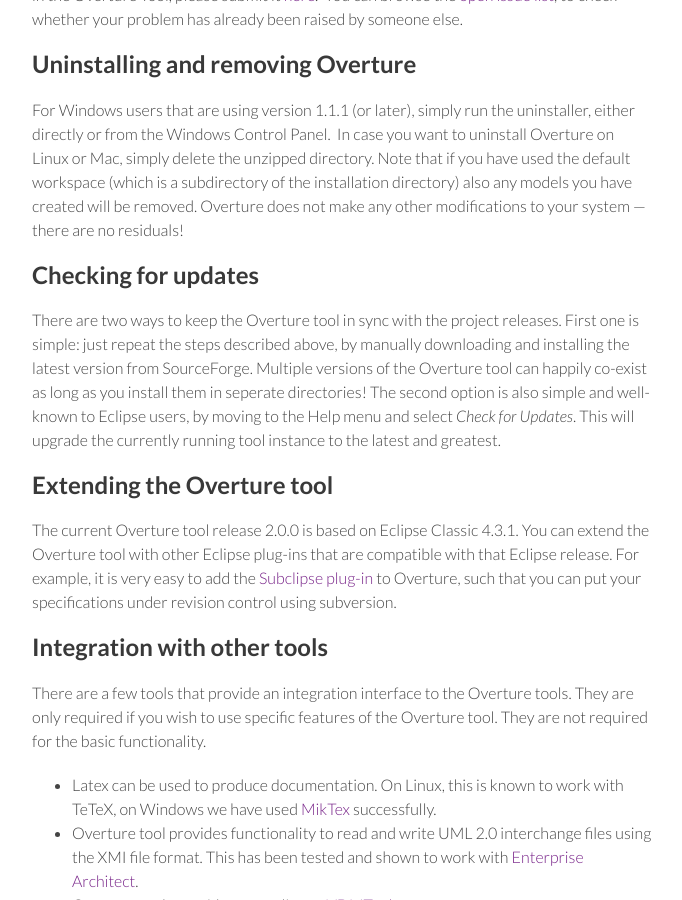
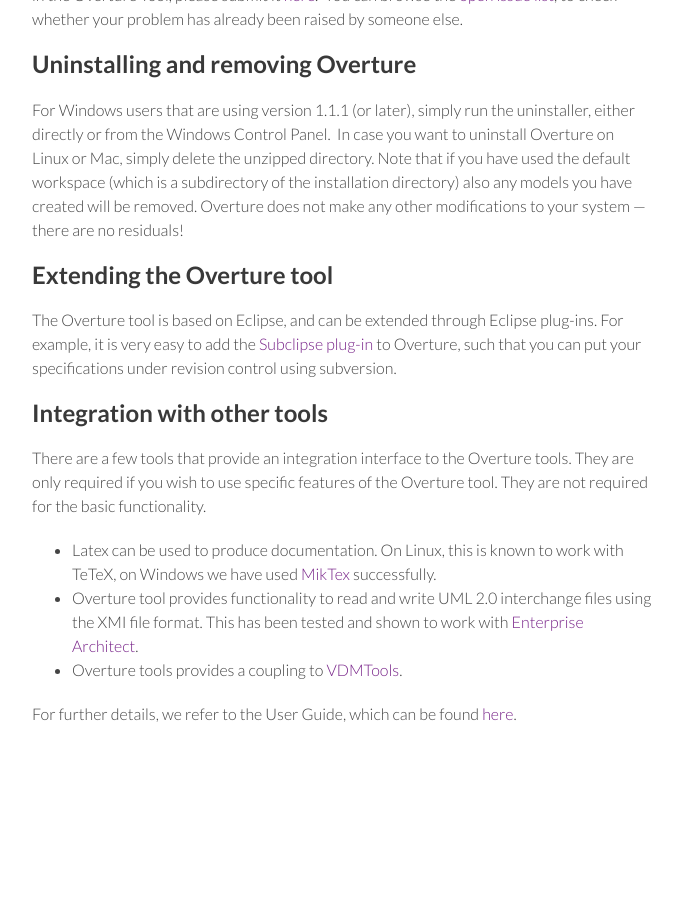
Before and after one commit to overturetool/overturetool.github.io, a Jekyll site: the page built from download/index.md, in a window 1280 px wide and 900 px high, scrolled down 1114 px. Shown: the whole window, without its empty margins (418-1100 px from the left). Built offline with Jekyll 4.4.1, drawn with Linux system fonts in a browser that asks for light colours; Markdown is read by kramdown in place of the engine named in the settings.

Commit message:
removed outdated info

```diff
--- a/download/index.md
+++ b/download/index.md
@@ -50,6 +50,7 @@ In case you want to uninstall Overture on Linux or Mac, simply delete the unzipp
 Note that if you have used the default workspace (which is a subdirectory of the installation directory) also any models you have created will be removed.
 Overture does not make any other modifications to your system --- there are no residuals!
 
+<!--
 ## Checking for updates
 
 There are two ways to keep the Overture tool in sync with the project releases.
@@ -58,11 +59,11 @@ Multiple versions of the Overture tool can happily co-exist as long as you inst
 The second option is also simple and well-known to Eclipse users, by moving to the Help menu and select _Check for Updates_.
 This will upgrade the currently running tool instance to the latest and greatest.
 
+-->
+
 ## Extending the Overture tool
 
-The current Overture tool release 2.0.0 is based on Eclipse Classic 4.3.1.
-You can extend the Overture tool with other Eclipse plug-ins that are compatible with that Eclipse release.
-For example, it is very easy to add the [Subclipse plug-in](http://subclipse.tigris.org) to Overture, such that you can put your specifications under revision control using subversion.
+The Overture tool is based on Eclipse, and can be extended through Eclipse plug-ins. For example, it is very easy to add the [Subclipse plug-in](http://subclipse.tigris.org) to Overture, such that you can put your specifications under revision control using subversion.
 
 ## Integration with other tools
 
```
